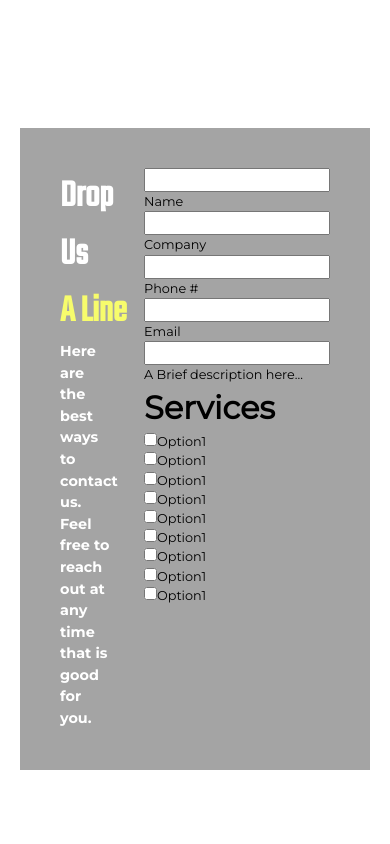
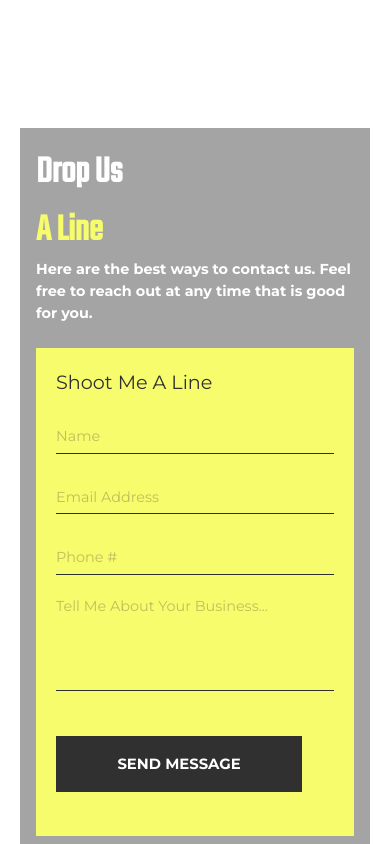
Before and after one commit to ChristianWare/templateOne, a Next.js app: page / in a window 390 px wide. Shown: the part 7860-8704 px from the top of the page. Built offline with nearby package versions, Linux system fonts and the light colour scheme.

Commit message:
Contact Form Structure Completed

```diff
--- a/src/comps/ContactSection.js
+++ b/src/comps/ContactSection.js
@@ -1,4 +1,5 @@
 import styles from "./ContactSection.module.css";
+import Button from "./utils/Button";
 
 function ContactSection() {
   return (
@@ -16,69 +17,30 @@ function ContactSection() {
         </div>
         <div className={styles.right}>
           <div className={styles.contactForm}>
-            <div className={styles.contactTop}>
-              <div className={styles.inputBox}>
-                <input type='text' id='name' required />
+            <h2>Shoot Me A Line</h2>
+            <form className={styles.formBox} onSubmit={(e) => onSubmitForm(e)}>
+              <div className={styles.inputBox50}>
+                <input id='name' type='text' required />
                 <label htmlFor='name'>Name</label>
               </div>
-              <div className={styles.inputBox}>
-                <input type='text' id='Company' required />
-                <label htmlFor='company'>Company</label>
+              <div className={styles.inputBox50}>
+                <input id='email' type='text' required />
+                <label htmlFor='email'>Email Address</label>
               </div>
-              <div className={styles.inputBox}>
-                <input type='text' id='Phone' required />
+              <div className={styles.inputBox50}>
+                <input id='phone' type='text' required />
                 <label htmlFor='phone'>Phone #</label>
               </div>
-              <div className={styles.inputBox}>
-                <input type='text' id='Email' required />
-                <label htmlFor='email'>Email</label>
+              <div className={styles.inputBox100}>
+                <textarea id='message' required></textarea>
+                <label htmlFor='message'>Tell Me About Your Business...</label>
               </div>
-              <div className={styles.inputBox}>
-                <input type='text' id='message' required />
-                <label htmlFor='message'>A Brief description here...</label>
-              </div>
-            </div>
-            <div className={styles.contactBottom}>
-              <h3>Services</h3>
-              <div className={styles.checkBoxes}>
-                <div className={styles.check}>
-                  <input type='checkbox' id='option1' name='option1' />
-                  <label htmlFor='option1'>Option1</label>
-                </div>
-                <div className={styles.check}>
-                  <input type='checkbox' id='option1' name='option1' />
-                  <label htmlFor='option1'>Option1</label>
-                </div>
-                <div className={styles.check}>
-                  <input type='checkbox' id='option1' name='option1' />
-                  <label htmlFor='option1'>Option1</label>
-                </div>
-                <div className={styles.check}>
-                  <input type='checkbox' id='option1' name='option1' />
-                  <label htmlFor='option1'>Option1</label>
-                </div>
-                <div className={styles.check}>
-                  <input type='checkbox' id='option1' name='option1' />
-                  <label htmlFor='option1'>Option1</label>
-                </div>
-                <div className={styles.check}>
-                  <input type='checkbox' id='option1' name='option1' />
-                  <label htmlFor='option1'>Option1</label>
-                </div>
-                <div className={styles.check}>
-                  <input type='checkbox' id='option1' name='option1' />
-                  <label htmlFor='option1'>Option1</label>
-                </div>
-                <div className={styles.check}>
-                  <input type='checkbox' id='option1' name='option1' />
-                  <label htmlFor='option1'>Option1</label>
-                </div>
-                <div className={styles.check}>
-                  <input type='checkbox' id='option1' name='option1' />
-                  <label htmlFor='option1'>Option1</label>
+              <div className={styles.btnContainer}>
+                <div className={styles.containerBtn}>
+                  <Button text="Send Message" color='tertiary' />
                 </div>
               </div>
-            </div>
+            </form>
           </div>
         </div>
       </div>
--- a/src/comps/ContactSection.module.css
+++ b/src/comps/ContactSection.module.css
@@ -8,6 +8,7 @@
     display: flex;
     align-items: flex-start;
     justify-content: center;
+    gap: 3rem;
 }
 
 .left {
@@ -28,9 +29,188 @@
     font-family: "MontserratBold";
     font-size: 1.8rem;
     color: var(--accent4);
-    width: 60%;
 }
 
 .right {
-    flex: 1;
+    flex: 2;
 }
+
+.contactForm {
+    position: relative;
+    padding: 7rem 5rem;
+    background: var(--accent2);
+    color:  var(--accent1);
+}
+
+.contactForm h2 {
+    font-size: 2.4rem;
+    font-weight: 500;
+
+}
+
+.formBox {
+    position: relative;
+    display: flex;
+    justify-content: space-between;
+    flex-wrap: wrap;
+    padding-top: 3rem;
+}
+
+.inputBox50 {
+    position: relative;
+    width: 47%;
+}
+
+.inputBox50:nth-child(1),
+.inputBox50:nth-child(2) {
+    margin-bottom: 3.5rem;
+}
+
+.inputBox50:nth-child(3),
+.inputBox50:nth-child(4) {
+    margin-bottom: 2rem;
+}
+
+.inputBox100 {
+    width: 100%;
+    margin-bottom: 2rem;
+}
+
+.inputBox100 textarea {
+    width: 100%;
+    resize: none;
+    height: 100px;
+}
+
+.inputBox50 input,
+.inputBox100 textarea {
+    width: 100%;
+    resize: none;
+    padding: 5px 0;
+    font-size: 1.8rem;
+    font-weight: 300;
+    color: var(--accent1);
+    background-color: var(--accent2);
+    border: none;
+    outline: none;
+    border-bottom: 1px solid var(--accent1);
+}
+
+.inputBox100 textarea {
+    margin-bottom: 3rem;
+}
+
+.formBox label {
+    position: absolute;
+    left: 0;
+    padding: 5px 0;
+    pointer-events: none;
+    font-size: 1.8rem;
+    font-weight: 300;
+    transition: 0.3s;
+    color: rgba(57, 54, 49, 0.3);
+}
+
+.inputBox50 input:focus~label,
+.inputBox50 input:valid~label,
+.inputBox100 textarea:focus~label,
+.inputBox100 textarea:valid~label {
+    transform: translateY(-20px);
+    font-size: 1.2rem;
+    font-weight: 400;
+    letter-spacing: 1px;
+    color: var(--accent3);
+    font-weight: 500;
+}
+
+
+.icon2 {
+    color: var(--accent1);
+    position: relative;
+    top: 8px;
+    left: -10px;
+    font-size: 2.6rem;
+}
+
+.msg {
+    font-size: 1.6rem;
+    font-weight: bold;
+    color: var(--accent1);
+}
+
+@media screen and (max-width: 900px) {
+    .content {
+        display: flex;
+        flex-direction: column;
+    }
+
+    .contactForm,
+    .contactInfo {
+        width: 100%;
+        height: auto;
+    }
+
+    .contactInfo {
+        flex-direction: row;
+    }
+
+    .contactInfo h2 {
+        text-align: center;
+}
+
+    .sci {
+        position: relative;
+        display: flex;
+        justify-content: center;
+        align-items: center;
+    }
+}
+
+@media screen and (max-width: 600px) {
+    .contactForm {
+        padding: 2.5rem;
+    }
+
+    .contactInfo {
+        padding: 2.5rem;
+        flex-direction: column;
+        align-items: flex-start;
+    }
+
+    .sci {
+        margin-top: 4rem;
+    }
+
+    .inputBox50 {
+        width: 100%;
+    }
+
+    .btnContainer {
+        margin-bottom: 3rem;
+        padding: 0 2rem;
+        position: relative;
+        left: -16px;
+    }
+}
+
+@media screen and (max-width: 568px) {
+    .content {
+        padding: 2rem;
+    }
+}
+
+@media screen and (max-width: 532px) {
+    .msg {
+        position: relative;
+        left: 10px;
+    }
+}
+
+
+
+@media screen and (max-width: 480px) {
+
+     .btnContainer {
+         width: 100%;
+     }
+}
```
